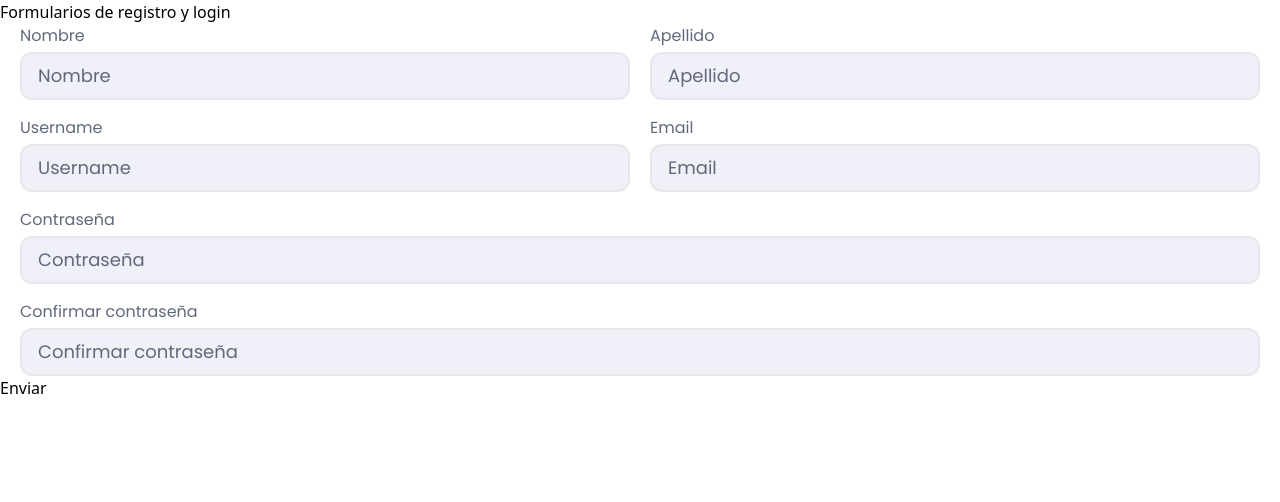
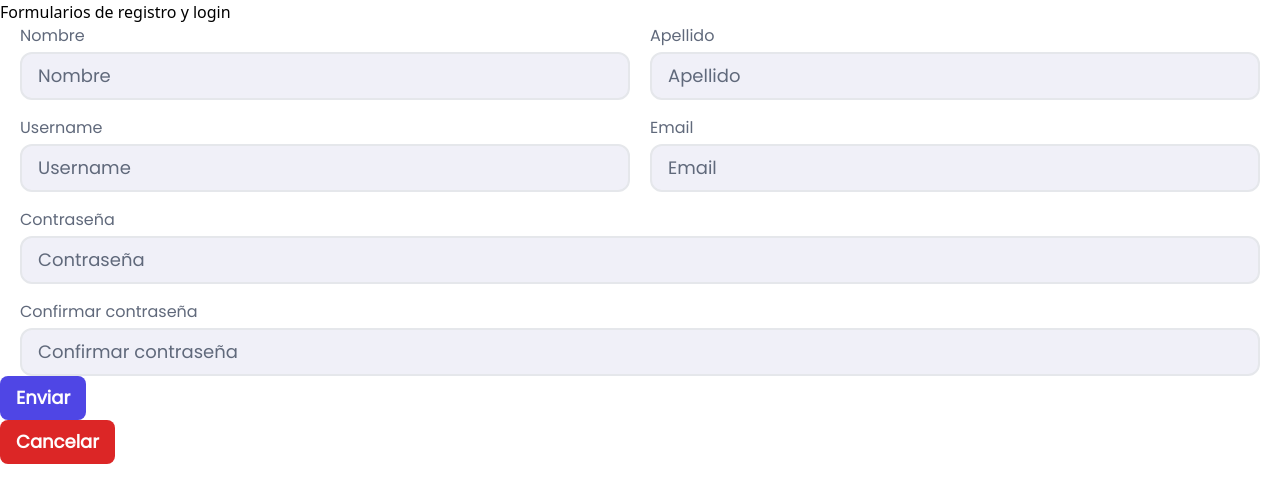
Before and after one commit to ederleo21/relatika-frontend, a React (Vite) app: page / in a window 1280 px wide. Shown: the top 502 px of the page. Built offline with nearby package versions, Linux system fonts and the light colour scheme.

Commit message:
Registro de usuario completado, componente Button creado, manejo correcto de errores

```diff
--- a/package.json
+++ b/package.json
@@ -19,6 +19,7 @@
     "react": "^19.1.0",
     "react-dom": "^19.1.0",
     "react-router-dom": "^7.7.0",
+    "react-toastify": "^11.0.5",
     "yup": "^1.6.1"
   },
   "devDependencies": {
--- a/src/App.jsx
+++ b/src/App.jsx
@@ -1,10 +1,16 @@
 import { AppRouter } from "./routes/AppRouter"
+import { ToastContainer } from 'react-toastify'
 
 export const App = () => {
 
   return (
     <>
       <AppRouter/>
+      <ToastContainer
+        autoClose={1500}
+        toastClassName="font-poppins font-semibold"
+        position="top-center"
+      />
     </>
   )
 }
--- /dev/null
+++ b/src/global/components/atoms/Button.jsx
@@ -0,0 +1,13 @@
+export const Button = ({ text="texto", className="", type="button", ...props }) => {
+  return (
+    <div>
+        <button
+            type={type}
+            className={`font-poppins text-lightbg font-semibold rounded-lg text-lg px-4 py-2 ${className}`}
+            {...props}
+        >
+            {text}
+        </button>
+    </div>
+  )
+}
--- a/src/main.jsx
+++ b/src/main.jsx
@@ -2,6 +2,7 @@ import { StrictMode } from 'react'
 import { createRoot } from 'react-dom/client'
 import '@fontsource/poppins';
 import '@fontsource/lora';
+import 'react-toastify/dist/ReactToastify.css';
 import './index.css'
 import {App} from './App'
 
--- a/src/modules/auth/components/RegisterForm.jsx
+++ b/src/modules/auth/components/RegisterForm.jsx
@@ -1,7 +1,10 @@
 import * as Yup from 'yup'
 import { Formik, Form } from 'formik'
+import { toast } from 'react-toastify';
 
 import { InputField } from '../../../global/components/atoms/InputField';
+import { Button } from '../../../global/components/atoms/Button';
+import { registerUser } from '../services/authService';
 
 const validationSchema = Yup.object({
   username: Yup.string().required("Campo requerido"),
@@ -13,7 +16,7 @@ const validationSchema = Yup.object({
     .matches(/[0-9]/, "Debe contener al menos un número")
     .required("Campo requerido"),
   password2: Yup.string()
-  .oneOf([Yup.ref('password'), null], "Las contraseñas no coinciden")
+  .oneOf([Yup.ref('password'), undefined], "Las contraseñas no coinciden")
   .required("Campo requerido"),
   first_name: Yup.string(),
   last_name: Yup.string(),
@@ -28,19 +31,35 @@ const initialValues = {
   last_name: "",
 }
 
-const handleSubmit = (values, { resetForm }) =>  {
-  console.log(values)
-  resetForm()
+const handleSubmit = async(values, { resetForm, setSubmitting, setErrors }) =>  {
+  try {
+    await registerUser(values);
+    toast.success("Usuario registrado con éxito");
+    resetForm();
+  } catch(error) {
+    if (error.response && error.response.data) {
+        const data = error.response.data;
+        setErrors(data);
+        if (data.non_field_errors) {
+          toast.error(data.non_field_errors.join(" "));
+        }
+    } else {
+      toast.error("Error inesperado. Intenta más tarde.");
+    }
+  } finally {
+    setSubmitting(false);
+  }
 }
 
 export const RegisterForm = () => {
   return (
     <section>
       <Formik
-      initialValues={initialValues}
-      validationSchema={validationSchema}
-      onSubmit={handleSubmit}
+        initialValues={initialValues}
+        validationSchema={validationSchema}
+        onSubmit={handleSubmit}
       >
+      {({ isSubmitting }) => (
         <Form>
           <div className='grid grid-cols-2 gap-x-5 gap-y-4 px-5 font-poppins'>
             <InputField name="first_name" placeholder="Nombre" label="Nombre" />
@@ -51,8 +70,10 @@ export const RegisterForm = () => {
             <InputField name="password2" type='password' placeholder="Confirmar contraseña" label="Confirmar contraseña" className='col-span-2' />
           </div>
 
-          <button type="submit">Enviar</button>
+          <Button type='submit' text={isSubmitting ? "Enviando..." : "Enviar"} className='bg-indigo-600 hover:bg-indigo-700' disabled={isSubmitting} />
+          <Button text='Cancelar' className='bg-red-600'/>
         </Form>
+      )}
       </Formik>
     </section>
   );
```
Also changed, not shown: 1 other file (tests, documents, lock files or other folders).
